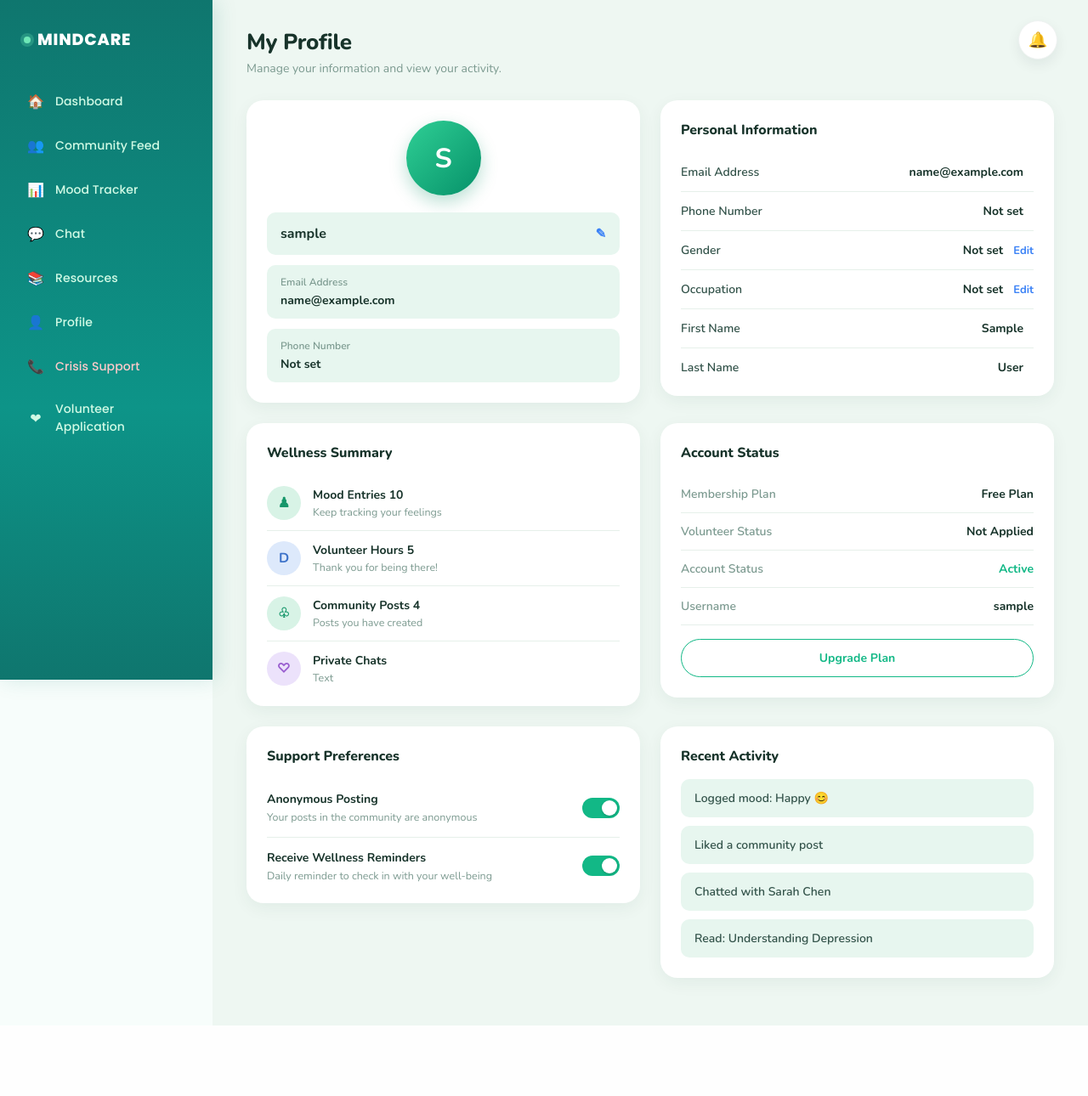
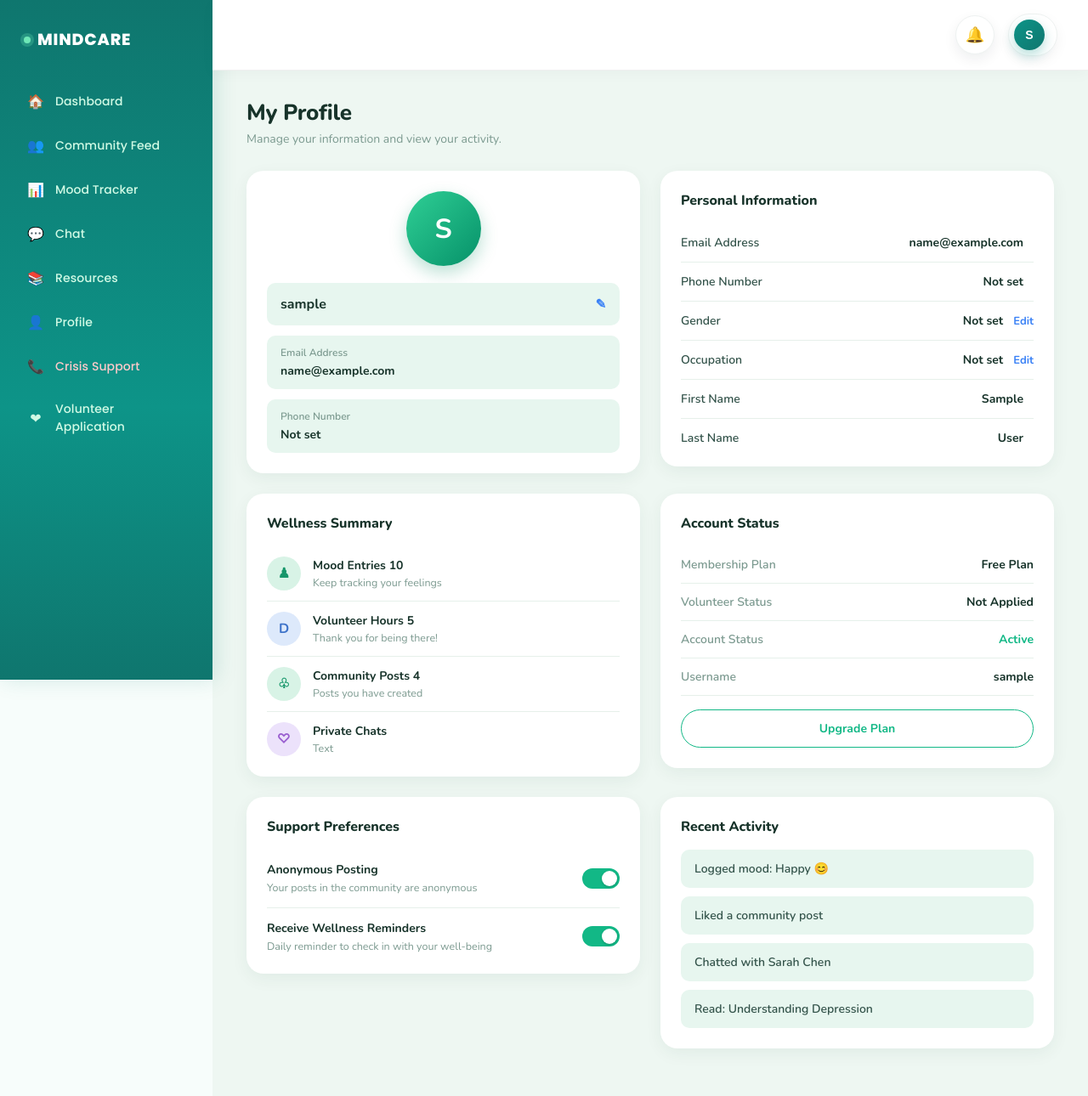
Before and after one commit to Hostich/MindCare, a Flask app: page /profile/ in a window 1280 px wide. Shown: the whole page at 85% size. Before the commit the page ends 1207 px from the top, so only its background shows below. Run offline with Flask 3, Linux system fonts and the light colour scheme; the visitor is signed in with stand-in values (Sample User, id 1); data that the repository does not hold is empty; some libraries are stand-ins or nearby versions.

Commit message:
moa diay ni ako na edit

```diff
--- a/app/static/css/dashboard_base.css
+++ b/app/static/css/dashboard_base.css
@@ -130,12 +130,75 @@ body {
     position: relative;
 }
 
+/* ===== TOP BAR ===== */
+.topbar {
+    display: flex;
+    align-items: center;
+    justify-content: space-between;
+    padding: 16px 36px;
+    background-color: #ffffff;
+    border-bottom: 1px solid #f0f0f0;
+    position: sticky;
+    top: 0;
+    z-index: 45;
+    box-shadow: 0 4px 16px rgba(15, 23, 42, 0.03);
+}
+
+.topbar-spacer {
+    flex: 1;
+}
+
+.topbar-right {
+    display: flex;
+    align-items: center;
+    gap: 16px;
+    margin-left: auto;
+}
+
+/* ===== PROFILE AVATAR ===== */
+.profile-avatar-link {
+    display: flex;
+    align-items: center;
+    gap: 10px;
+    text-decoration: none;
+    padding: 6px 14px 6px 6px;
+    border-radius: 50px;
+    border: 1px solid #eef2f1;
+    background-color: #ffffff;
+    box-shadow: 0 6px 16px rgba(15, 23, 42, 0.05);
+    transition: box-shadow 0.2s ease, transform 0.2s ease;
+}
+
+    .profile-avatar-link:hover {
+        box-shadow: 0 10px 22px rgba(15, 23, 42, 0.09);
+        transform: translateY(-1px);
+    }
+
+.profile-avatar {
+    width: 36px;
+    height: 36px;
+    border-radius: 50%;
+    background: linear-gradient(135deg, #0d9488, #0f766e);
+    color: #ffffff;
+    display: flex;
+    align-items: center;
+    justify-content: center;
+    font-size: 14px;
+    font-weight: 700;
+    flex-shrink: 0;
+    box-shadow: 0 6px 14px rgba(13, 148, 136, 0.3);
+}
+
+.profile-name {
+    font-size: 13px;
+    font-weight: 600;
+    color: #111827;
+    white-space: nowrap;
+}
+
 /* ===== NOTIFICATION BELL ===== */
 .notification-container {
-    position: absolute;
-    top: 24px;
-    right: 36px;
-    z-index: 50;
+    position: relative;
 }
 
 .notification-button {
@@ -224,7 +287,7 @@ body {
 
 /* ===== FLASH MESSAGES ===== */
 .flash {
-    margin: 76px 36px 0;
+    margin: 20px 36px 0;
     padding: 15px 20px;
     border-radius: 14px;
     font-size: 14px;
@@ -261,9 +324,8 @@ body {
         margin-left: 0;
     }
 
-    .notification-container {
-        top: 16px;
-        right: 16px;
+    .topbar {
+        padding: 14px 20px;
     }
 
     .flash {
--- a/app/templates/dashboard_base.html
+++ b/app/templates/dashboard_base.html
@@ -57,9 +57,9 @@
         {% elif current_user.role == "Counselor" %}
 
         <nav class="sidebar-nav">
-            <a href="{{url_for('counselor.dashboard')}}"><span class="nav-icon">&#127968;</span> Dashboard</a>
+            <a href="#"><span class="nav-icon">&#127968;</span> Dashboard</a>
             <a href="#"><span class="nav-icon">&#128172;</span> Counseling Sessions</a>
-            <a href="{{url_for('counselor.referrals')}}"><span class="nav-icon">&#128260;</span> referrals</a>
+            <a href="#"><span class="nav-icon">&#128260;</span> referrals</a>
             <a href="#"><span class="nav-icon">&#128218;</span> Resources</a>
             <a href="{{ url_for('profile.view_profile') }}"><span class="nav-icon">&#128100;</span> Profile</a>
         </nav>
@@ -81,13 +81,22 @@
 
         {% endif %}
 
-
     </aside>
 
     {% endif %}
 
     <main class="main-content">
+
         {% if current_user.is_authenticated%}
+
+        <!-- ===================== -->
+        <!-- TOP BAR -->
+        <!-- ===================== -->
+
+        <header class="topbar">
+
+            <div class="topbar-right">
+
                 <div class="notification-container">
                     <button type="button" id="notification-button" class="notification-button">
                         🔔
@@ -124,7 +133,38 @@
                         {%endfor%}
                     </div>
                 </div>
+
+                <div class="profile-menu">
+                    <button type="button" id="profile-button" class="profile-avatar-link">
+                        <span class="profile-avatar">{{ current_user.username[0]|upper }}</span>
+                    </button>
+                    <div id="profile-dropdown" class="profile-dropdown" hidden>
+                        <div class="profile-dropdown-header">
+                            <span class="profile-avatar">{{ current_user.username[0]|upper }}</span>
+                            <span class="profile-dropdown-name">{{ current_user.username }}</span>
+                        </div>
+                        <hr>
+                        <a href="{{ url_for('profile.view_profile') }}" class="profile-dropdown-item">
+                            <span class="nav-icon">&#128100;</span> View Profile
+                        </a>
+                        <a href="#" class="profile-dropdown-item">
+                            <span class="nav-icon">&#9881;</span> Settings
+                        </a>
+                        <hr>
+                        <a href="#" class="profile-dropdown-item logout-item">
+                            <span class="nav-icon">&#8618;</span> Logout
+                        </a>
+                    </div>
+                </div>
+
+            </div>
+
+        </header>
+
         {%endif%}
+
+        <div class="page-body">
+
             {% with messages = get_flashed_messages(with_categories=true) %}
 
             {% if messages %}
@@ -144,6 +184,8 @@
             {% block content %}
             {% endblock %}
 
+        </div>
+
     </main>
     <script src="https://cdn.socket.io/4.7.5/socket.io.min.js"></script>
     {% if current_user.is_authenticated%}
@@ -152,6 +194,25 @@
     </script>
     {% endif %}
     <script src="{{url_for('static', filename='js/notification.js')}}"></script>
+    <script>
+        document.addEventListener('DOMContentLoaded', function () {
+            const profileButton = document.getElementById('profile-button');
+            const profileDropdown = document.getElementById('profile-dropdown');
+
+            if (profileButton && profileDropdown) {
+                profileButton.addEventListener('click', function (e) {
+                    e.stopPropagation();
+                    profileDropdown.hidden = !profileDropdown.hidden;
+                });
+
+                document.addEventListener('click', function (e) {
+                    if (!profileDropdown.hidden && !profileDropdown.contains(e.target) && e.target !== profileButton) {
+                        profileDropdown.hidden = true;
+                    }
+                });
+            }
+        });
+    </script>
     {%block scripts%}
     {%endblock%}
 
```
Lines whose indentation alone changed are shown as unchanged.
